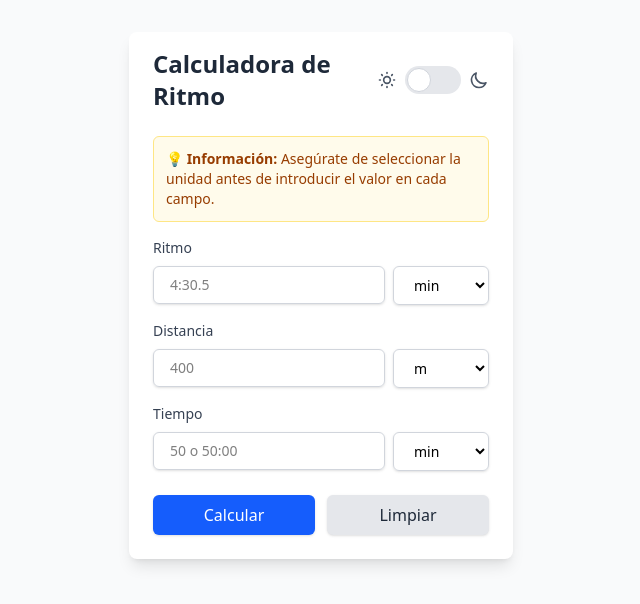
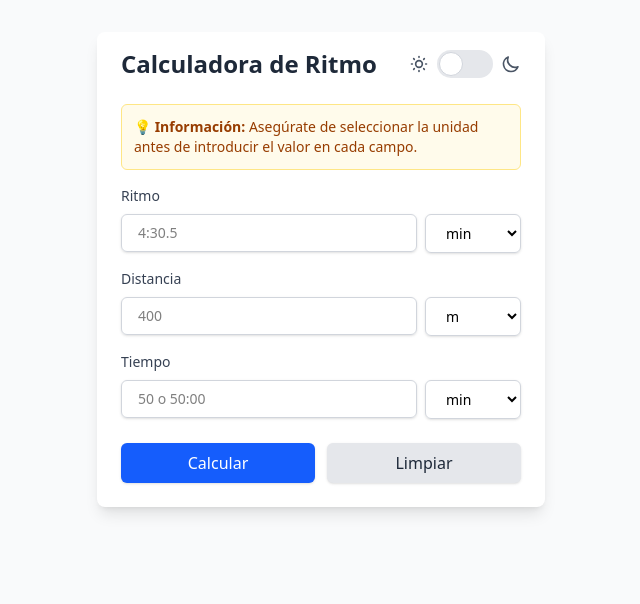
Before and after one commit to miguelfervi/pace-calculator, a Vue app: page / in a window 1280 px wide. Shown: the top 604 px of the page, without its empty margins (319-959 px from the left). Built offline with nearby package versions, Linux system fonts and the light colour scheme.

Commit message:
feat: adjust size

```diff
--- a/package.json
+++ b/package.json
@@ -1,7 +1,7 @@
 {
   "name": "pace-calculator",
   "private": true,
-  "version": "0.1.18",
+  "version": "0.1.19",
   "type": "module",
   "scripts": {
     "dev": "vite",
--- a/src/components/Calculator.vue
+++ b/src/components/Calculator.vue
@@ -1,5 +1,5 @@
 <template>
-  <div class="max-w-sm mx-auto mt-0 pt-4 p-6 bg-white dark:bg-gray-800 rounded-lg shadow-lg">
+  <div class="max-w-md mx-auto mt-0 pt-4 p-6 bg-white dark:bg-gray-800 rounded-lg shadow-lg">
     <div
       class="flex flex-col sm:flex-row justify-between items-start sm:items-center gap-3 sm:gap-0 mb-6"
     >
```
